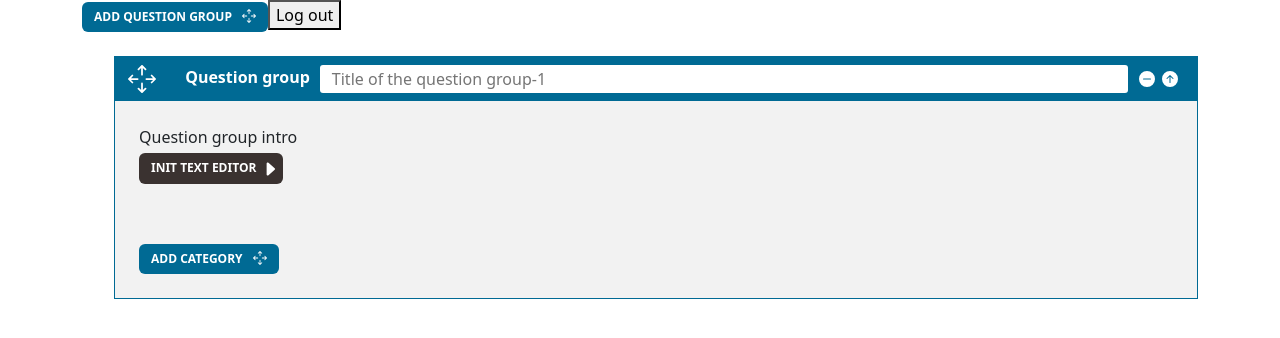
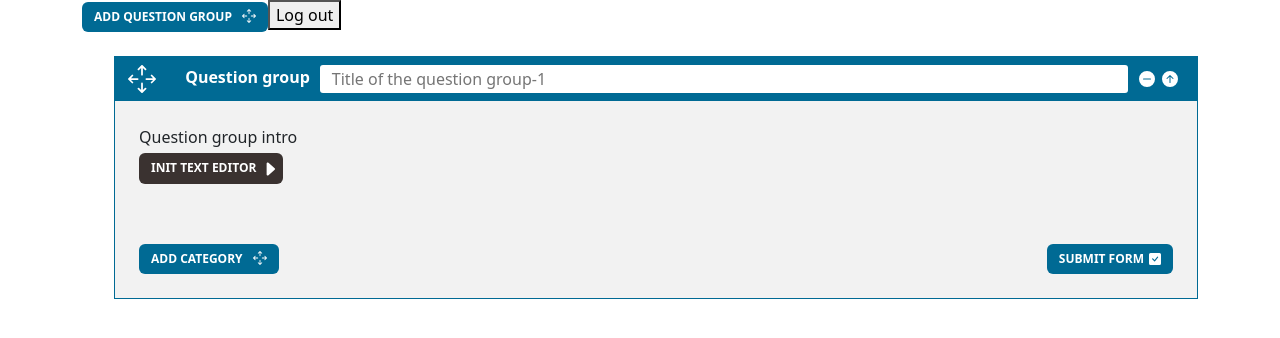
Before and after one commit to Jachu7/Zadanie-2023, a React app: page /home in a window 1280 px wide. Both pictures are taken after a click on the button "ADD QUESTION GROUP". Shown: the top 338 px of the page. Built offline with nearby package versions, Linux system fonts and the light colour scheme; the HTML template or start-up script is replaced by a standard one.

Commit message:
TODO: read wysiwyg value

```diff
--- a/src/components/QuestionView/QuestionView.css
+++ b/src/components/QuestionView/QuestionView.css
@@ -78,3 +78,6 @@ li {
   background-color: #3d3d3d;
   opacity: 0.5;
 }
+.relative {
+  position: relative;
+}
--- a/src/components/QuestionView/QuestionView.jsx
+++ b/src/components/QuestionView/QuestionView.jsx
@@ -11,6 +11,7 @@ import { Editor } from "react-draft-wysiwyg";
 import "react-draft-wysiwyg/dist/react-draft-wysiwyg.css";
 import CategoryView from "../CategoryView/CategoryView";
 import { DragDropContext, Droppable, Draggable } from "react-beautiful-dnd";
+import SubmitForm from "../SubmitForm/SubmitForm";
 
 function QuestionView(props) {
   const { id } = props;
@@ -49,9 +50,7 @@ function QuestionView(props) {
       <CategoryView
         key={cViews.length}
         onClick={() => {
-                    setCViews(
-                        cViews.filter((cView) => cView.key !== cViews.length)
-                    );
+          setCViews(cViews.filter((cView) => cView.key !== cViews.length));
         }}
         draggable={true}
       />,
@@ -69,25 +68,25 @@ function QuestionView(props) {
     setCViews(items);
   };
 
+  function showWysiwygValue() {
+    const editor = document.querySelector("#myEditor");
+    if (editor) {
+      console.log(editor.textContent);
+    } else {
+      console.log("Editor not found");
+    }
+  }
+
   return (
     <div className={`container mt-4 mb-4 ${showElement ? "" : "hidden"}`}>
       <div className="row">
         <div className="col-12 p-0">
-                    <div
-                        className="blue-view-container"
-                        onSubmit={formPreventDefault}
-                    >
+          <div className="blue-view-container" onSubmit={formPreventDefault}>
             <form onSubmit={formPreventDefault}>
-                            <div
-                                draggable
-                                className="bg-view text-white p-2 Header"
-                            >
+              <div draggable className="bg-view text-white p-2 Header">
                 <div className="Q-group">
                   <span>
-                                        <BsArrowsMove
-                                            className="grab"
-                                            size={28}
-                                        />
+                    <BsArrowsMove className="grab" size={28} />
                   </span>
                   <span>Question group</span>
                 </div>
@@ -95,9 +94,7 @@ function QuestionView(props) {
                   <input
                     type="text"
                     className="Q-input-text"
-                                        placeholder={`Title of the question group-${
-                                            id + 1
-                                        }`}
+                    placeholder={`Title of the question group-${id + 1}`}
                   />
                 </div>
                 <div className="Q-btns mx-2">
@@ -112,12 +109,8 @@ function QuestionView(props) {
                 </div>
               </div>
               <div className={`pdl ${toggleClass}`}>
-                                <p className="mt-4 mb-1">
-                                    Question group intro
-                                </p>
-                                <InitTextEditor
-                                    onEditorClick={handleEditorClick}
-                                />
+                <p className="mt-4 mb-1">Question group intro</p>
+                <InitTextEditor onEditorClick={handleEditorClick} />
               </div>
               {showEditor && (
                 <Editor
@@ -125,37 +118,31 @@ function QuestionView(props) {
                   editorClassName="editor"
                   toolbarClassName="toolbar"
                   className={`${toggleClass} wysiwyg`}
+                  id="myEditor"
                 />
               )}
-                            <div
-                                className={`pdl pdr pb-4 ${toggleClass} addcat`}
-                            >
+              <div className={`pdl pdr pb-4 ${toggleClass} addcat`}>
+                <div className="relative">
                   <AddCategory onClick={handlecViewClick} />
+                  <SubmitForm className="absolute" onClick={showWysiwygValue} />
+                </div>
                 <div>
-                                    {/* Create Drag and drop functionality here like in App.jsx but show cviews here */}
-                                    <DragDropContext
-                                        onDragEnd={handleOnDragEnd}
-                                    >
+                  <DragDropContext onDragEnd={handleOnDragEnd}>
                     <Droppable droppableId="cViews">
                       {(provided) => (
                         <div
                           {...provided.droppableProps}
                           ref={provided.innerRef}
                         >
-                                                    {cViews.map(
-                                                        (cView, index) => (
+                          {cViews.map((cView, index) => (
                             <Draggable
                               key={cView.key}
-                                                                draggableId={
-                                                                    cView.key
-                                                                }
+                              draggableId={cView.key}
                               index={index}
                             >
                               {(provided) => (
                                 <div
-                                                                        ref={
-                                                                            provided.innerRef
-                                                                        }
+                                  ref={provided.innerRef}
                                   {...provided.draggableProps}
                                   {...provided.dragHandleProps}
                                 >
@@ -163,8 +150,7 @@ function QuestionView(props) {
                                 </div>
                               )}
                             </Draggable>
-                                                        )
-                                                    )}
+                          ))}
                           {provided.placeholder}
                         </div>
                       )}
--- /dev/null
+++ b/src/components/SubmitForm/SubmitForm.jsx
@@ -0,0 +1,16 @@
+import { BsCheckSquareFill } from "react-icons/bs";
+
+function SubmitForm({ onClick }) {
+  return (
+    <button
+      className="btn btn-primary Blue"
+      style={{ position: "absolute", right: "0" }}
+      onClick={onClick}
+    >
+      Submit Form
+      <BsCheckSquareFill style={{ marginLeft: "5px" }} />
+    </button>
+  );
+}
+
+export default SubmitForm;
--- a/src/connect.js
+++ b/src/connect.js
@@ -3,7 +3,7 @@ import { initializeApp } from "firebase/app";
 import { getAnalytics } from "firebase/analytics";
 
 const firebaseConfig = {
-// hold up, you need to add your own firebase config here
+// bruh
 };
 
 const app = initializeApp(firebaseConfig);
--- a/src/login.js
+++ b/src/login.js
@@ -6,7 +6,6 @@ const auth = getAuth(app);
 const loginWithEmailAndPassword = (email, password) => {
   signInWithEmailAndPassword(auth, email, password)
     .then((userCredential) => {
-      // Signed in
       const user = userCredential.user;
       console.log(user);
     })
--- a/src/register.js
+++ b/src/register.js
@@ -6,7 +6,6 @@ const auth = getAuth(app);
 const registerWithEmailAndPassword = (email, password) => {
   createUserWithEmailAndPassword(auth, email, password)
     .then((userCredential) => {
-      // User created successfully
       const user = userCredential.user;
       console.log(user);
     })
```
Lines whose indentation alone changed are shown as unchanged.
